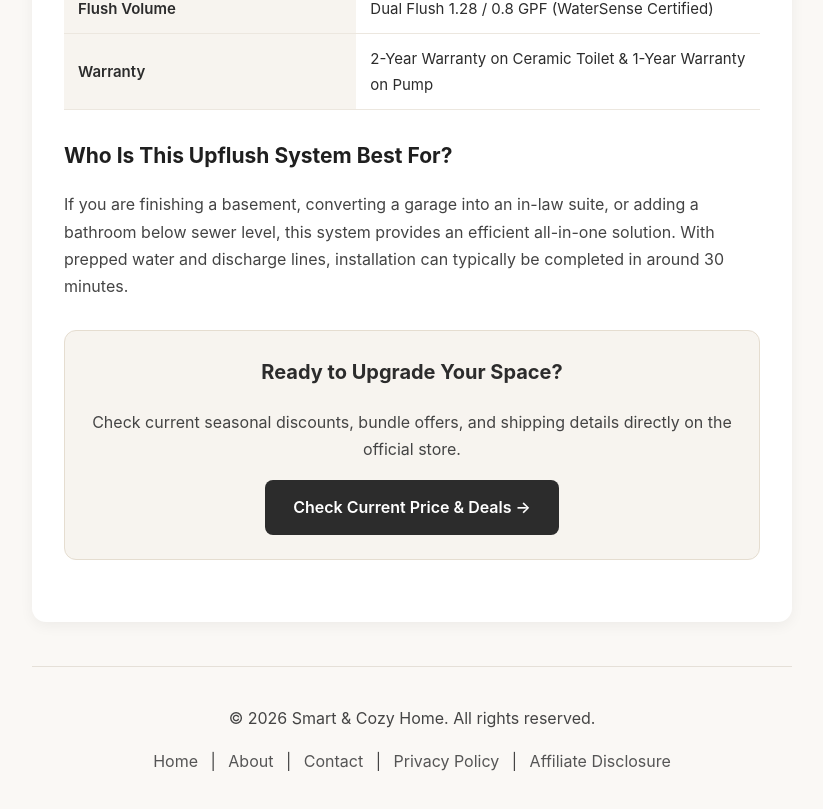
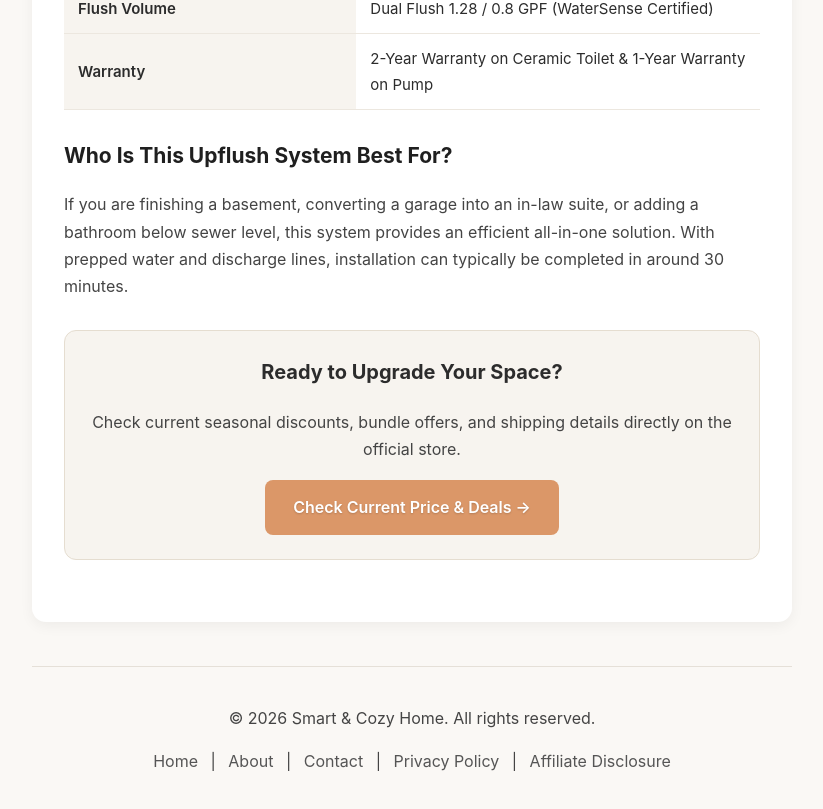
Before and after one commit to smartcozyhome/smartcozyhome.github.io, a plain HTML site: page snflex-review.html in a window 1280 px wide. Shown: the part 2474-3283 px from the top of the page, without its empty margins (228-1051 px from the left). Drawn offline with Linux system fonts and the light colour scheme.

Commit message:
Change button colors in snflex-review.html

```diff
--- a/snflex-review.html
+++ b/snflex-review.html
@@ -121,16 +121,17 @@
     }
     .btn {
       display: inline-block;
-      background-color: #2c2c2c;
+      background-color: #db9768;
       color: #ffffff;
       text-decoration: none;
       padding: 14px 28px;
       border-radius: 8px;
       font-weight: 600;
       font-size: 16px;
+      text-shadow: 0 1px 2px rgba(0,0,0,0.18);
     }
     .btn:hover {
-      background-color: #4a4a4a;
+      background-color: #c27b4c;
     }
     .ad-slot {
       margin: 24px 0;
```
